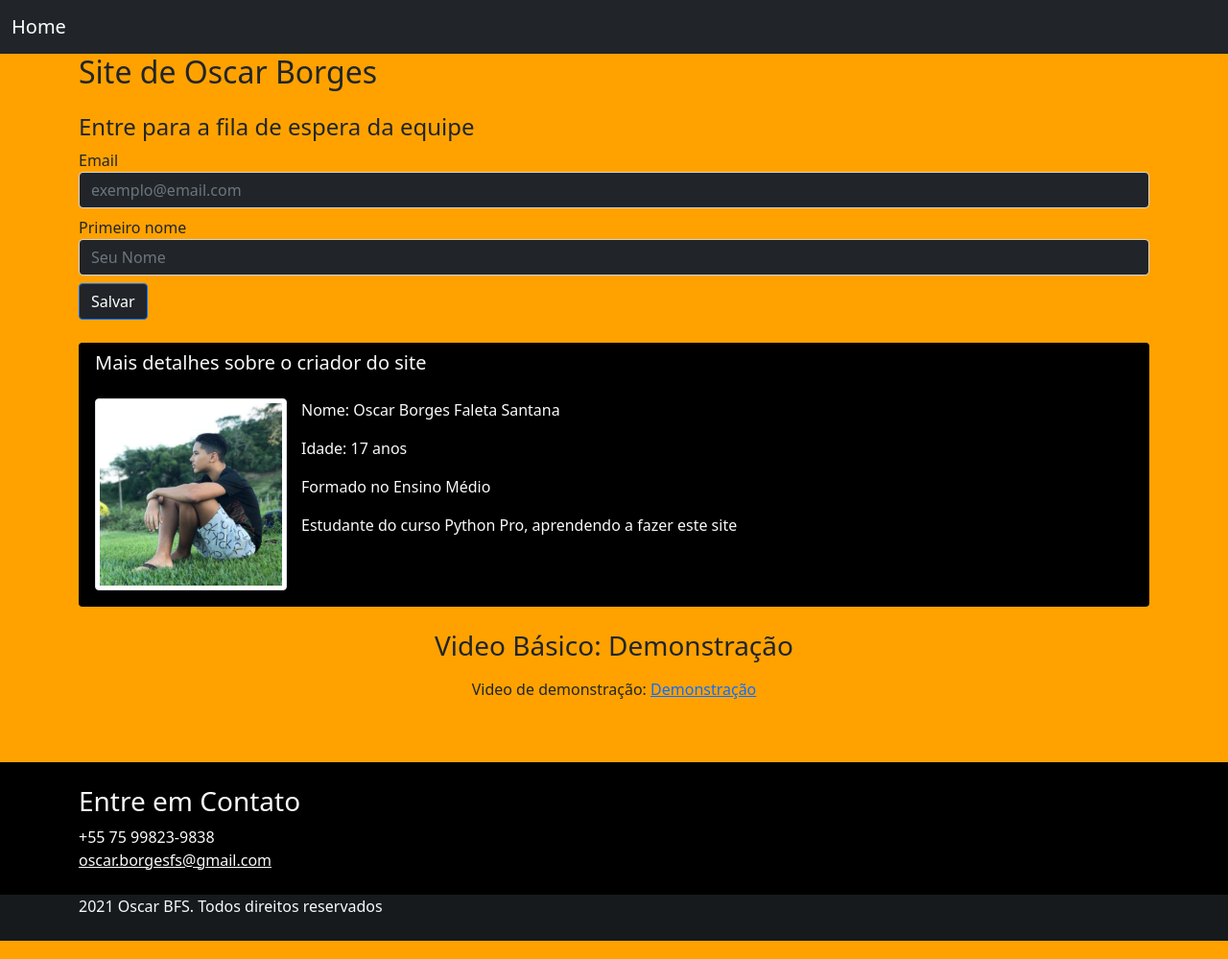
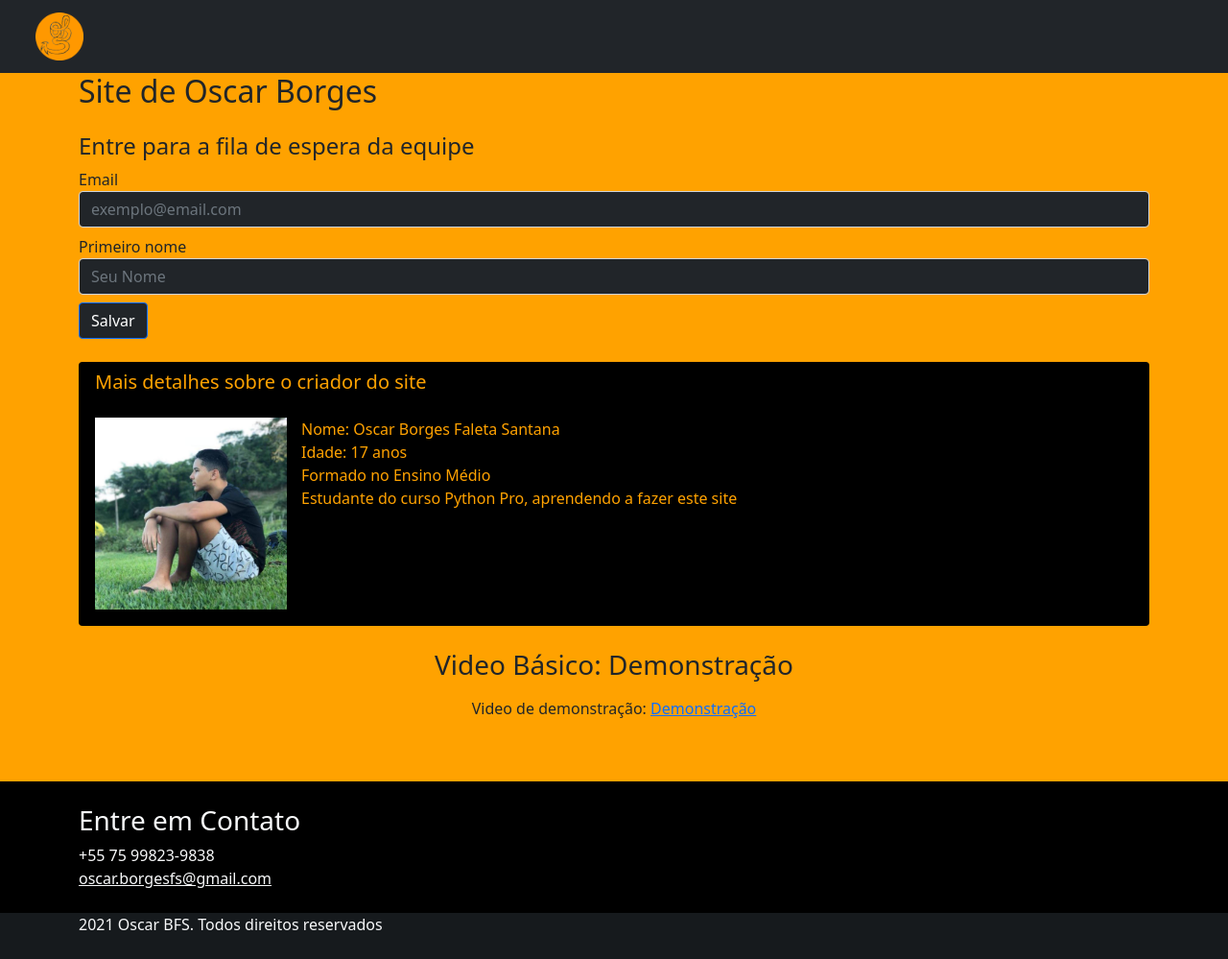
Before and after one commit to oscarbfs/curso-django_hands-on, a Django app: page / in a window 1280 px wide. Shown: the whole page at 96% size. Run offline with Django 3.2, Linux system fonts and the light colour scheme; some libraries are stand-ins or nearby versions.

Commit message:
Personalização, favicon e cor dos textos; atualizando dependencias

```diff
--- a/pypro/base/templates/base/home.html
+++ b/pypro/base/templates/base/home.html
@@ -11,7 +11,7 @@
     <meta name="description" content="Página do curso Python Pro">
     <meta name="author" content="Oscar Borges">
 
-    <link rel="icon" type="image/png" href="{% static 'img/favicon.png' %}"/>
+    <link rel="icon" type="image/png" href="{% static 'img/favicon_obfs.png' %}"/>
     <link href="{% static 'css/bootstrap.min.css' %}" rel="stylesheet">
     <link href="{% static 'css/style.css' %}" rel="stylesheet">
     <script src="{% static 'js/jquery.min.js' %}"></script>
@@ -23,7 +23,9 @@
 
 <nav class="navbar navbar-expand-lg navbar-dark bg-dark">
     <div class="container-fluid">
-        <a class="navbar-brand" href="{% url 'base:home' %}">Home</a>
+        <a class="navbar-brand" href="{% url 'base:home' %}" style="margin-left:25px;"><img src="{% static 'img/favicon_obfs.png' %}"
+                                                                  alt="Favicon"
+                                                                  width="50" height="50"/></a>
         <button class="navbar-toggler" type="button" data-bs-toggle="collapse" data-bs-target="#navbarSupportedContent"
                 aria-controls="navbarSupportedContent" aria-expanded="false" aria-label="Toggle navigation">
             <span class="navbar-toggler-icon"></span>
@@ -51,12 +53,14 @@
                         <div class="form-row align-items-center">
                             <div class="col-auto mt-2">
                                 <label class="sr-only" for="mce-EMAIL">Email</label>
-                                <input type="email" value="" name="EMAIL" class="form-control required bg-dark text-light" id="mce-EMAIL"
+                                <input type="email" value="" name="EMAIL"
+                                       class="form-control required bg-dark text-light" id="mce-EMAIL"
                                        placeholder="exemplo@email.com">
                             </div>
                             <div class="col-auto mt-2">
                                 <label class="sr-only" for="mce-FNAME">Primeiro nome</label>
-                                <input type="text" value="" name="FNAME" class="form-control bg-dark text-light" id="mce-FNAME"
+                                <input type="text" value="" name="FNAME" class="form-control bg-dark text-light"
+                                       id="mce-FNAME"
                                        placeholder="Seu Nome">
                             </div>
 
@@ -78,15 +82,19 @@
                     <div class="col-md-12">
                         <div class="card color-card">
                             <h5 class="card-header text-light">
-                                Mais detalhes sobre o criador do site
+                                <font color="#ffa200">Mais detalhes sobre o criador do site</font>
                             </h5>
                             <div class="card-body">
                                 <img src="{% static 'img/Oscar_img.jpeg' %}" alt="Foto de Oscar Borges"
-                                     class="img-thumbnail" width="200" height="200" style="float:left;margin-right:15px"/>
-                                <p class="card-text text-light">Nome: Oscar Borges Faleta Santana</p>
-                                <p class="card-text text-light">Idade: 17 anos</p>
-                                <p class="card-text text-light">Formado no Ensino Médio</p>
-                                <p class="card-text text-light">Estudante do curso Python Pro, aprendendo a fazer este site</p>
+                                     width="200" height="200" style="float:left;margin-right:15px"/>
+                                <p class="card-text text-light">
+                                    <font color="#ffa200">
+                                        Nome: Oscar Borges Faleta Santana <br>
+                                        Idade: 17 anos <br>
+                                        Formado no Ensino Médio <br>
+                                        Estudante do curso Python Pro, aprendendo a fazer este site
+                                    </font>
+                                </p>
                             </div>
                         </div>
                     </div>
@@ -101,7 +109,8 @@
                 <div style="text-align:center">
                     <h3 class="mt-4 mb-3">Video Básico: Demonstração</h3>
                     <p>
-                        Video de demonstração: <a href="https://pythonprodjango-ho.herokuapp.com/aperitivos/demonstracao">Demonstração</a>
+                        Video de demonstração: <a
+                            href="https://pythonprodjango-ho.herokuapp.com/aperitivos/demonstracao">Demonstração</a>
                     </p>
                 </div>
             </div>
```
Also changed, not shown: pypro/aperitivos/templates/aperitivos/video.html (+14 -5 lines), pypro/base/static/img/favicon.png (deleted), pypro/base/static/img/favicon_obfs.png (added), pypro/base/static/img/img_site.jpeg (deleted), 1 other file.
